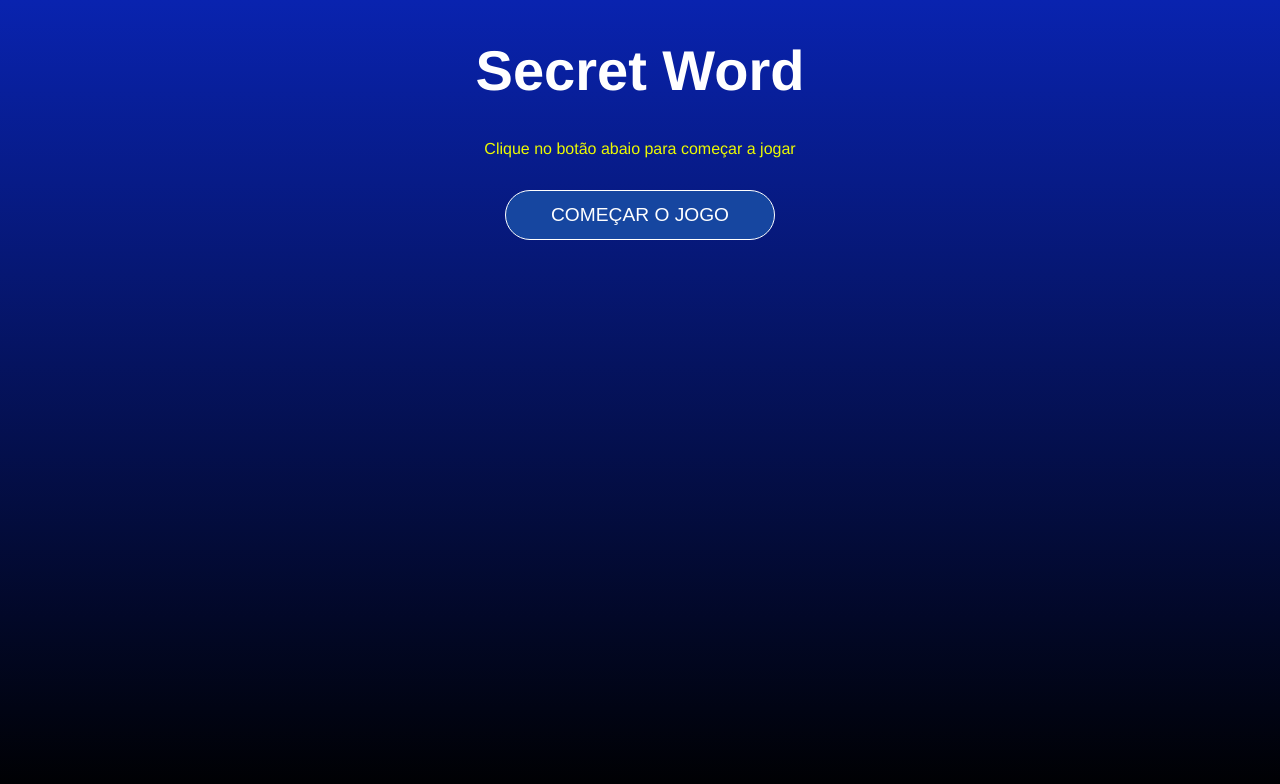
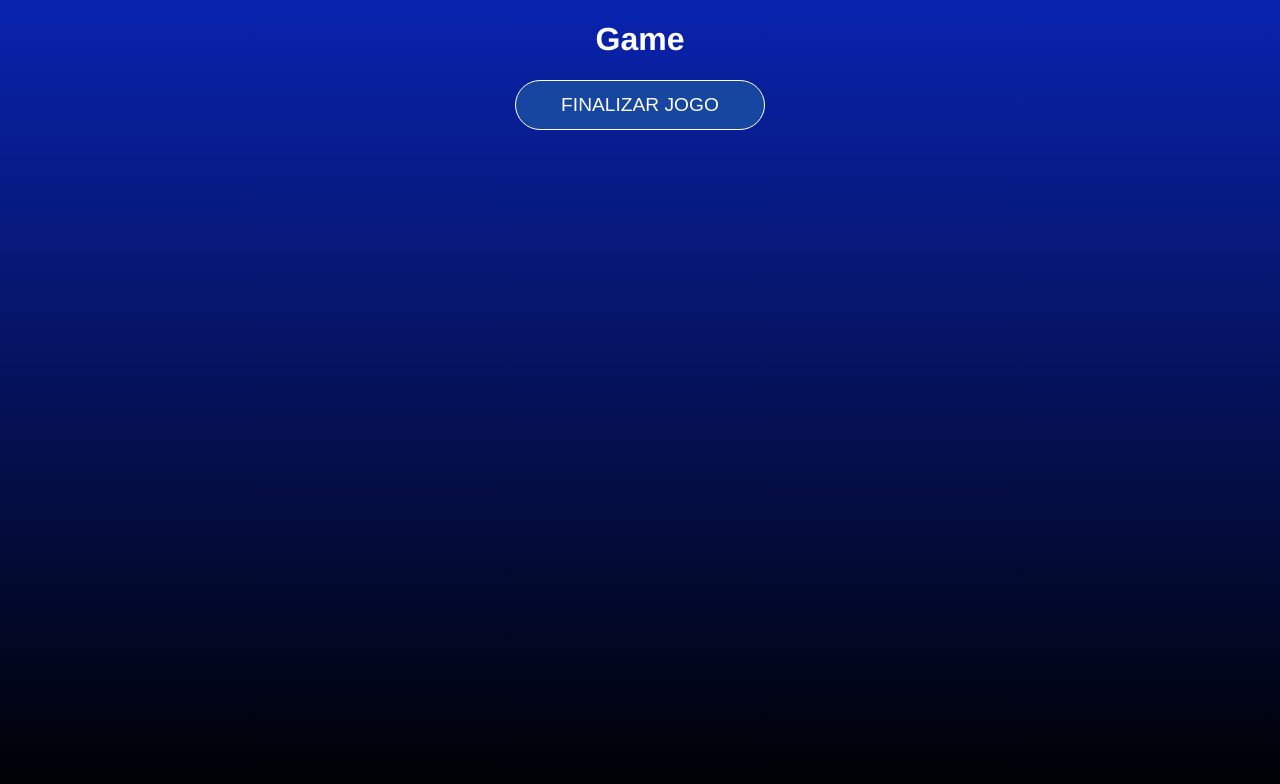
Before and after one commit to ivanvarella/secret_word, a React (Vite) app: page / in a window 1280 px wide. Both pictures are taken after a click on the button "COMEÇAR O JOGO". Shown: the top 784 px of the page. Built offline with nearby package versions, Linux system fonts and the light colour scheme.

Commit message:
WIP: Game stages logic

```diff
--- a/src/App.jsx
+++ b/src/App.jsx
@@ -22,13 +22,23 @@
   const [gameStage, setGameStage] = useState(stages[0].name);
   const [words] = useState(wordsList);
 
-  console.log(words);
+  const startGame = () => {
+    setGameStage(stages[1].name);
+  };
+
+  const verifyLetter = () => {
+    setGameStage(stages[2].name);
+  };
+
+  const retry = () => {
+    setGameStage(stages[0].name);
+  };
 
   return (
     <div className="App">
-      {gameStage === "start" && <StartScreen />}
-      {gameStage === "game" && <Game />}
-      {gameStage === "end" && <GameOver />}
+      {gameStage === "start" && <StartScreen startGame={startGame} />}
+      {gameStage === "game" && <Game verifyLetter={verifyLetter} />}
+      {gameStage === "end" && <GameOver retry={retry} />}
     </div>
   );
 }
--- a/src/components/Game/Game.jsx
+++ b/src/components/Game/Game.jsx
@@ -1,7 +1,12 @@
 import styles from "./Game.module.css";
 
-const Game = () => {
-  return <div>Game</div>;
+const Game = ({ verifyLetter }) => {
+  return (
+    <div>
+      <h1>Game</h1>
+      <button onClick={verifyLetter}>Finalizar jogo</button>
+    </div>
+  );
 };
 
 export default Game;
--- a/src/components/GameOver/GameOver.jsx
+++ b/src/components/GameOver/GameOver.jsx
@@ -1,7 +1,12 @@
 import styles from "./GameOver.module.css";
 
-const GameOver = () => {
-  return <div>GameOver</div>;
+const GameOver = ({ retry }) => {
+  return (
+    <div>
+      <h1>Game Over</h1>
+      <button onClick={retry}>Resetar jogo</button>
+    </div>
+  );
 };
 
 export default GameOver;
--- a/src/components/StartScreen/StartScreen.jsx
+++ b/src/components/StartScreen/StartScreen.jsx
@@ -1,11 +1,11 @@
 import styles from "./StartScreen.module.css";
 
-const StartScreen = () => {
+const StartScreen = ({ startGame }) => {
   return (
     <div className={styles.start}>
       <h1>Secret Word</h1>
       <p>Clique no botão abaio para começar a jogar</p>
-      <button>Começar o jogo</button>
+      <button onClick={startGame}>Começar o jogo</button>
     </div>
   );
 };
```
